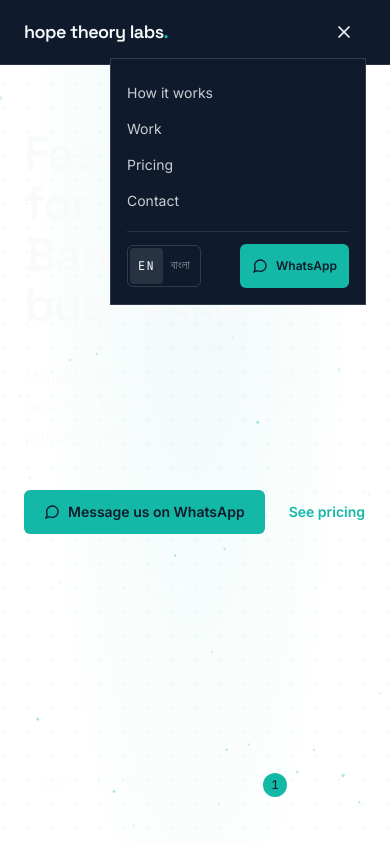
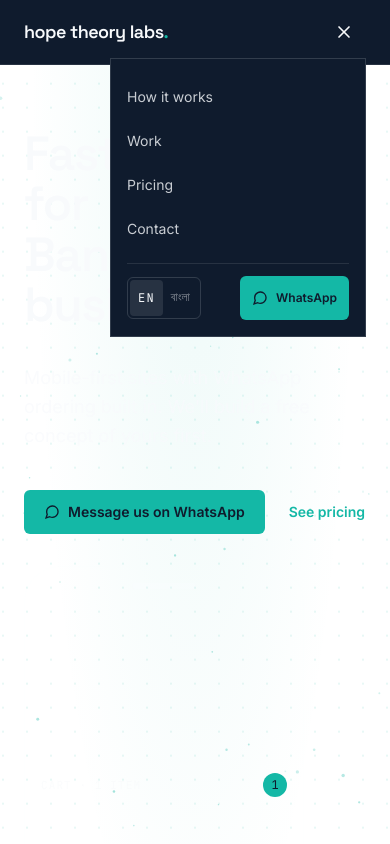
Before and after one commit to FahadIbrahim93/hopetheorylabs-site, a Next.js app: page / in a window 390 px wide. Both pictures are taken after a click on the heading "Menu". Shown: the top 844 px of the page. Built offline with nearby package versions, Linux system fonts and the light colour scheme.

Commit message:
Ensure mobile navigation links meet 44px touch target

```diff
--- a/components/Header.tsx
+++ b/components/Header.tsx
@@ -78,7 +78,7 @@
                 <li key={link.href}>
                   <a
                     href={link.href}
-                    className="block py-2 text-sm text-paper/80 hover:text-paper"
+                    className="flex min-h-11 items-center py-2 text-sm text-paper/80 hover:text-paper"
                   >
                     {link.label}
                   </a>
```
